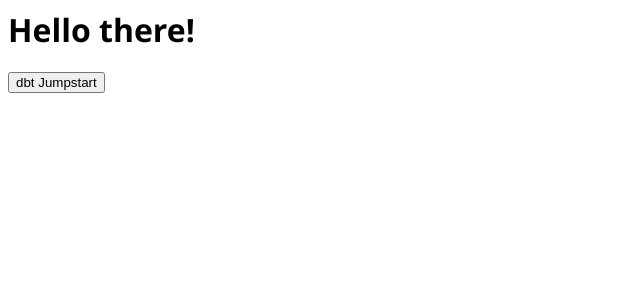
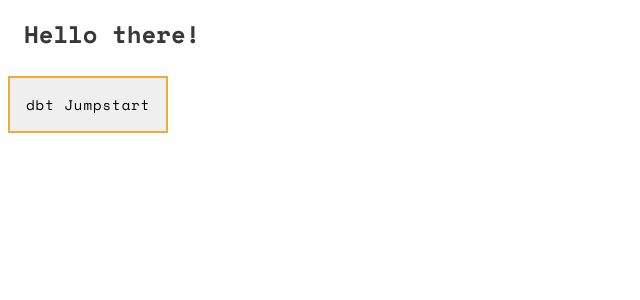
Before and after one commit to sahariprasad/dbt-jumpstart-docker, a Flask app: page / in a window 1280 px wide. Shown: the top 300 px of the page, without its empty margins (0-640 px from the left). Run offline with Flask 2, Linux system fonts and the light colour scheme.

Commit message:
Many chages - Renamed upload.html to jumpstart.html - Changed routes accordingly - made page more fancy

```diff
--- a/main.py
+++ b/main.py
@@ -118,9 +118,9 @@ def download():
     return send_from_directory(".\\delivery", "output.zip")
 
 
-@app.route('/upload')
+@app.route('/jumpstart')
 def upload_file():
-   return render_template('upload.html')
+   return render_template('jumpstart.html')
 
 @app.route('/uploader', methods = ['GET', 'POST'])
 def upload_file_uploader():
--- a/static/stylesheets/styles.css
+++ b/static/stylesheets/styles.css
@@ -1,3 +1,5 @@
+@import url('https://fonts.googleapis.com/css2?family=Space+Mono:ital,wght@0,400;0,700;1,400;1,700&display=swap');
+
 .content {
     margin: auto;
     max-width: 720px;
@@ -22,12 +24,13 @@ img {
 }
 
 .mono-fonts {
-    font-family: monospace;
+    font-family: 'Space Mono', monospace;
 }
 
 .header{
     z-index: 999;
     text-align: center;
+    vertical-align: middle;
     position: fixed;
     top: 0px;
     left: 0px;
@@ -36,6 +39,43 @@ img {
     background-color: rgba(240, 172, 46, 0.6);
     backdrop-filter: blur(5px);
     box-shadow: rgba(240, 172, 46, 0.09) 0px 2px 1px, rgba(240, 172, 46, 0.09) 0px 4px 2px, rgba(240, 172, 46, 0.09) 0px 8px 4px, rgba(240, 172, 46, 0.09) 0px 16px 8px, rgba(240, 172, 46, 0.09) 0px 32px 16px;
+}
+
+.header-black-white{
+  z-index: 999;
+  text-align: center;
+  vertical-align: middle;
+  position: fixed;
+  top: 0px;
+  left: 0px;
+  width: 100%;
+  height: 60px;
+  background-color: rgba(255, 255, 255, 0.6);
+  backdrop-filter: blur(5px);
+  /* box-shadow: rgba(240, 172, 46, 0.09) 0px 2px 1px, rgba(240, 172, 46, 0.09) 0px 4px 2px, rgba(240, 172, 46, 0.09) 0px 8px 4px, rgba(240, 172, 46, 0.09) 0px 16px 8px, rgba(240, 172, 46, 0.09) 0px 32px 16px; */
+}
+
+.title-text {
+  font-family: "Space Mono", monospace;
+  font-size: large;
+  color: rgb(57, 55, 55) !important;
+  display: flex;
+  justify-content: center;
+  align-items: center;
+  height: 60px;
+  font-weight: 900;
+}
+
+.title-text-left {
+  margin: 16px;
+  font-family: "Space Mono", monospace;
+  font-size: x-large;
+  color: rgb(57, 55, 55) !important;
+  display: flex;
+  justify-content: left;
+  align-items: left;
+  height: 60px;
+  font-weight: 900;
 }
 
 /* CSS */
@@ -199,7 +239,7 @@ input[type="file"] {
     border-radius: 0px;
     padding: 16px;
     display: inline-block;
-    font-family: "Lucida Console", Monaco, monospace;
+    font-family: "Space Mono", monospace;
     font-size: 14px;
     letter-spacing: 1px;
     cursor: pointer;
@@ -220,3 +260,8 @@ input[type="file"] {
     justify-content: space-evenly;
     align-items: center;
 }
+
+.start-container * {
+    position: relative;
+    align-items: stretch;
+}
--- a/templates/upload.html
+++ b/templates/jumpstart.html
@@ -2,12 +2,12 @@
    <title>
       dbt Jumpstart
    </title>
-   <header style="text-align: center;">
+   <header">
       <link rel="stylesheet" href="{{ url_for('static', filename='stylesheets/styles.css') }}">
    </header>
    <body class="mono-fonts">
       <div class="header">
-         <h1>dbt Jumpstart</h1>
+         <div class="title-text">dbt Jumpstart</div>
       </div>
       <div class="content">
          <br>
--- a/templates/start.html
+++ b/templates/start.html
@@ -3,9 +3,20 @@
         Hello there!
     </title>
     <header>
-        <h1 style="font-family: 'Segoe UI', Tahoma, Geneva, Verdana, sans-serif;">Hello there!</h1>
+        <link rel="stylesheet" href="{{ url_for('static', filename='stylesheets/styles.css') }}">
     </header>
-    <form action="http://localhost:9000/upload">
-        <input type="submit" value="dbt Jumpstart" />
-    </form>
+    <body>
+        <div class="start-container">
+            <div class="header-black-white">
+                <div class="title-text-left">Hello there!</div>
+            </div>
+            <div>
+                <form action="http://localhost:9000/jumpstart">
+                    <!-- <input type="submit" value="dbt Jumpstart" /> -->
+                        <button type="submit" value = "dbt Jumpstart" class="button_slide slide_right">dbt Jumpstart</button>
+                </form>
+            </div>
+        </div>
+    </body>
+
 </html>
```
